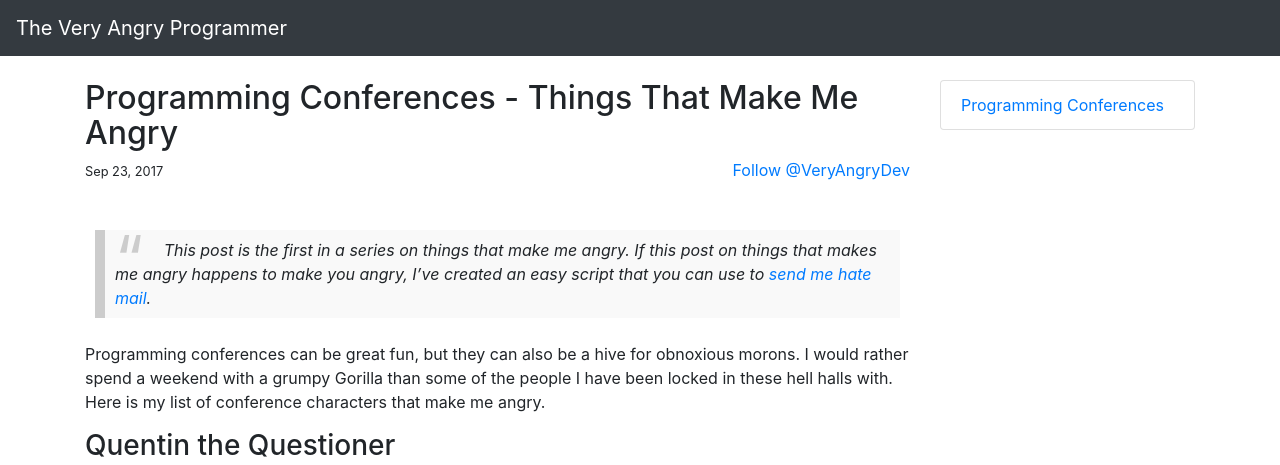
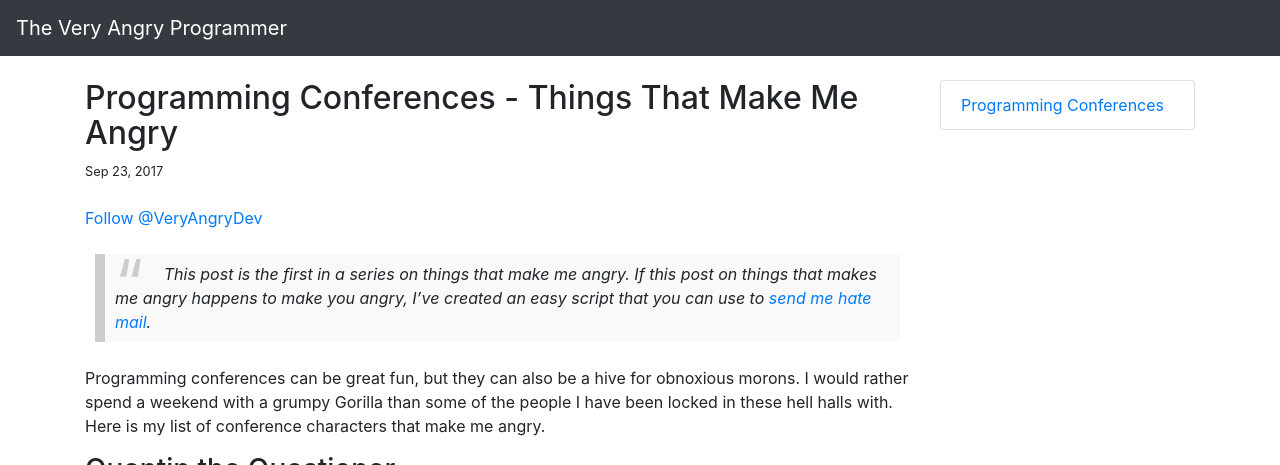
Before and after one commit to VeryAngryProgrammer/veryangryprogrammer.github.io, a Jekyll site: the page built from _posts/2017-09-23-1-conferences.md, in a window 1280 px wide and 900 px high, cut to the strip 0-465 px from the top of the window. Built offline with Jekyll 4.4.1, drawn with Linux system fonts in a browser that asks for light colours; our own code applies the rules of GitHub Pages for plain Markdown files; comment, search, counter and statistics services are not loaded.

Commit message:
Update post.html

```diff
--- a/_layouts/post.html
+++ b/_layouts/post.html
@@ -6,9 +6,9 @@ layout: default
   <h2>{{ page.heading }}</h2>
 </header>
 
-<a href="https://twitter.com/VeryAngryDev" class="twitter-follow-button" style="float: right;" data-show-count="false">Follow @VeryAngryDev</a><script async src="//platform.twitter.com/widgets.js" charset="utf-8"></script>
+<small>{{ page.date | date: "%b %-d, %Y" }} {% if page.meta %} • {{ page.meta }}{% endif %}</small><br /><br />
 
-<small>{{ page.date | date: "%b %-d, %Y" }} {% if page.meta %} • {{ page.meta }}{% endif %}</small><br /><br />
+<a href="https://twitter.com/VeryAngryDev" class="twitter-follow-button" data-show-count="false">Follow @VeryAngryDev</a><script async src="//platform.twitter.com/widgets.js" charset="utf-8"></script>
 
 {{ content }}
 
```
